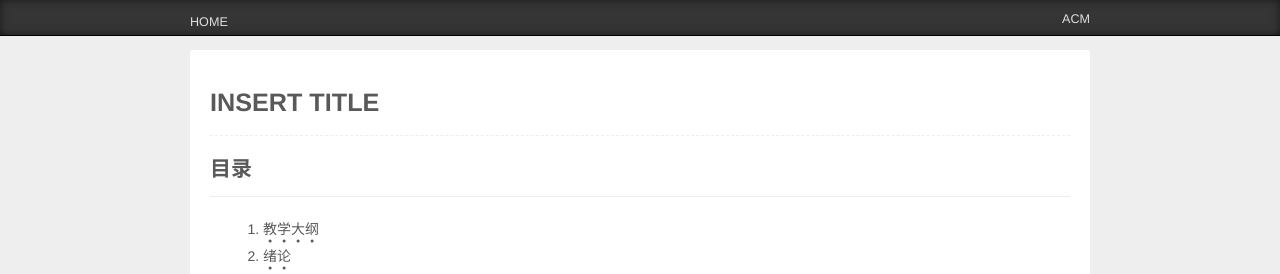
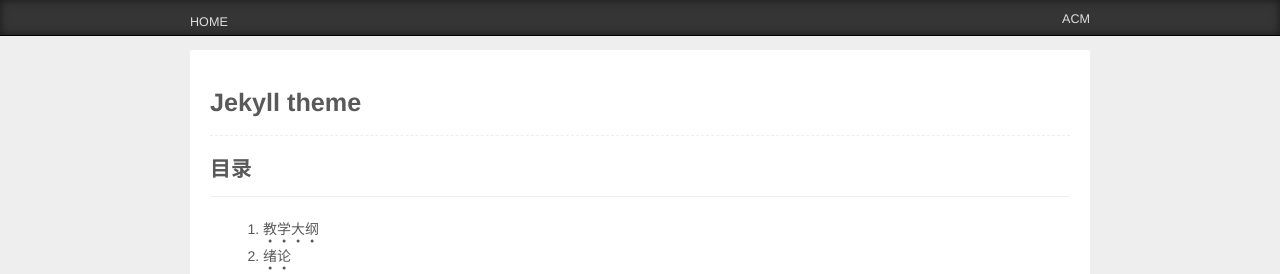
Before and after one commit to zjsu/theme, a Jekyll site: the page built from index.md, in a window 1280 px wide. Shown: the top 274 px of the page. Built offline with Jekyll 4.4.1, drawn with Linux system fonts in a browser that asks for light colours; Markdown is read by kramdown in place of the engine named in the settings.

Commit message:
Fix baseurl

```diff
--- a/_config.yml
+++ b/_config.yml
@@ -1,5 +1,5 @@
-title: INSERT TITLE
-baseurl: ''
+title: Jekyll theme
+baseurl: '/theme'
 
 disqus_short_name: disqus_name
 
```
